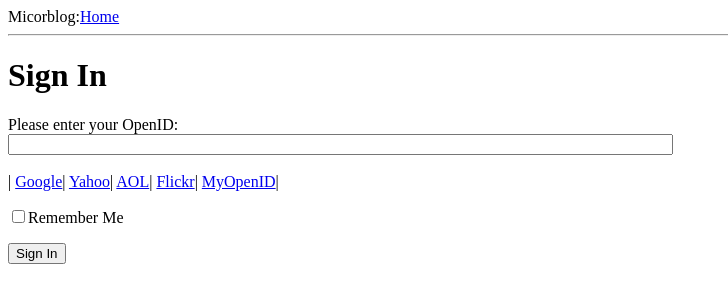
After one commit to wblong/flask, a Flask app: page /login in a window 1280 px wide. The commit adds this page. Shown: the top 303 px of the page, without its empty margins (0-728 px from the left). Run offline with Flask 2, Linux system fonts and the light colour scheme.

Commit message:
web 表单

```diff
--- a/app/__init__.py
+++ b/app/__init__.py
@@ -1,3 +1,5 @@
 from flask import Flask
 app=Flask(__name__)
+app.config.from_object('config')
+
 from app import views
--- /dev/null
+++ b/app/forms.py
@@ -0,0 +1,7 @@
+from flask.ext.wtf import Form
+from wtforms import StringField,BooleanField
+from wtforms.validators import DataRequired
+
+class LoginForm(Form):
+	openid=StringField('openid',validators=[DataRequired()])
+	remember_me=BooleanField('remember_me',default=False)
--- a/app/templates/base.html
+++ b/app/templates/base.html
@@ -10,6 +10,16 @@
 <body>
 	<div>Micorblog:<a href="/index">Home</a></div>
 	<hr>
+	{% with messages= get_flashed_messages() %}
+	{% if messages %}
+	<ul>
+		{% for message in messages%}
+		<li>{{message}}</li>
+		{% endfor%}
+
+	</ul>
+	{% endif%}
+	{% endwith %}
 	{% block content %}{% endblock %}
 </body>
 </html>
--- /dev/null
+++ b/app/templates/login.html
@@ -0,0 +1,32 @@
+{% extends "base.html"%}
+{% block content %}
+<script type="text/javascript">
+function set_openid(openid,pr) {
+	u=openid.search('<username>')
+	if (u!=-1) {
+		user=prompt('Enter your' +pr+ 'username:')
+		openid=openid.substr(0,u)+user
+	}
+	form=document.forms['login'];
+	form.elements['openid'].value=openid
+}
+</script>
+<h1>Sign In</h1>
+<form action="" method="post" name="login">
+	{{form.hidden_tag()}}
+	<p>
+		Please enter your OpenID:<br>
+		{{form.openid(size=80)}}<br>
+		{% for error in form.openid.errors %}
+			<span style="color: red">[{{error}}]</span>
+		{% endfor%}<br>
+		|{% for pr in providers %}
+			<a href="javascript:set_openid('{{pr.url}}','{{pr.name}}');">{{pr.name}}</a>|
+		{%endfor%}
+	</p>
+	<p>
+		{{form.remember_me}}Remember Me
+	</p>
+	<p><input type="submit" name="" value="Sign In"></p>
+</form>
+{% endblock %}
--- a/app/views.py
+++ b/app/views.py
@@ -1,5 +1,6 @@
-from flask import render_template
+from flask import render_template,flash,redirect
 from app import app
+from .forms import LoginForm
 
 @app.route('/')
 @app.route('/index')
@@ -15,3 +16,13 @@ def index():
 	}]
 	return render_template('index.html',title="Home",user=user,
 		posts=posts)
+
+@app.route('/login',methods=['GET','POST'])
+def login():
+	form=LoginForm()
+	if form.validate_on_submit():
+		flash('Login requested for OpenID="'+form.openid.data+
+			'",remember_me='+str(form.remember_me.data))
+		return redirect('/index')
+	return render_template('login.html',title='Sign In',form=form,
+		providers=app.config['OPENID_PROVIDERS'])
```
Also changed, not shown: config.py (added, +10 -0 lines), 4 other files.
